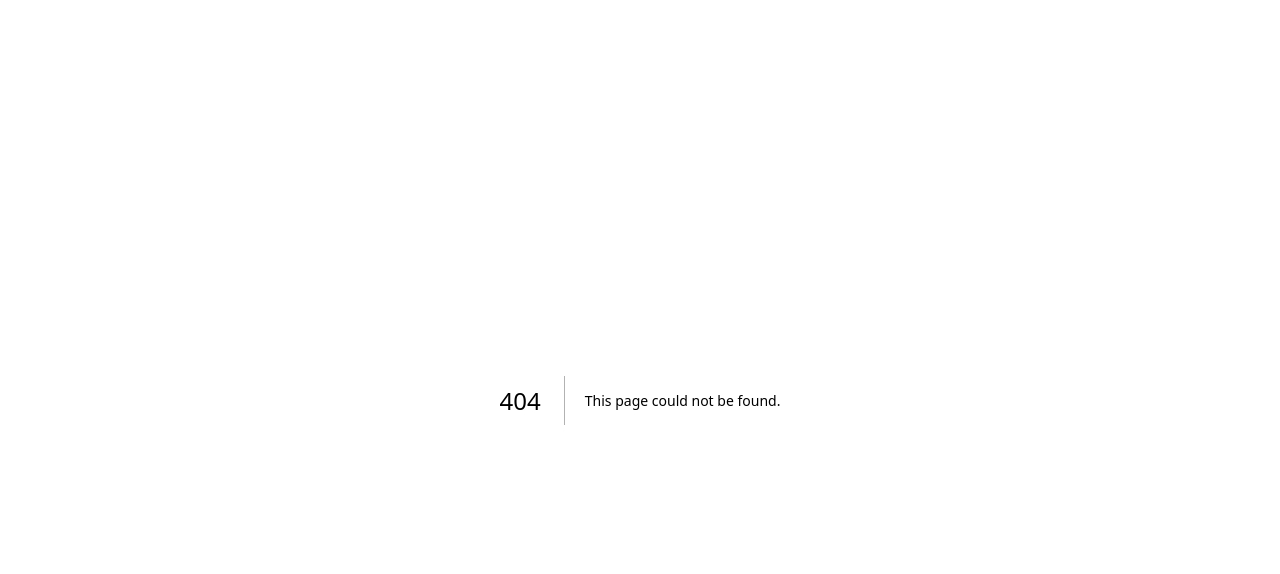
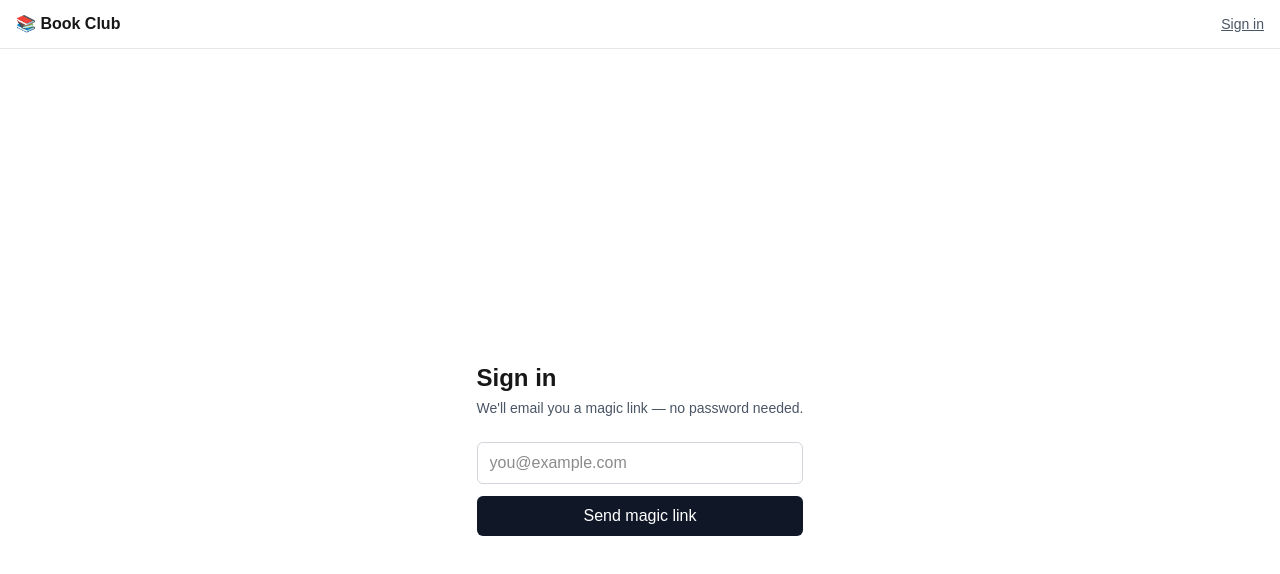
Before and after one commit to isabellale7/book-club, a Next.js app: page /login in a window 1280 px wide. Before the commit this address had no page. Shown: the top 574 px of the page. Built offline with nearby package versions, Linux system fonts and the light colour scheme; no server answers.

Commit message:
feat: add magic-link authentication
NextAuth (Auth.js) with a Prisma-backed Email/Nodemailer provider.
Emails are stubbed to the console in dev (src/lib/email.ts) so no
provider account is needed to sign in locally.

```diff
--- /dev/null
+++ b/src/app/api/auth/[...nextauth]/route.ts
@@ -0,0 +1 @@
+export { GET, POST } from "@/auth";
--- a/src/app/layout.tsx
+++ b/src/app/layout.tsx
@@ -1,5 +1,7 @@
 import type { Metadata } from "next";
 import { Geist, Geist_Mono } from "next/font/google";
+import Link from "next/link";
+import { auth, signOut } from "@/auth";
 import "./globals.css";
 
 const geistSans = Geist({
@@ -13,21 +15,49 @@ const geistMono = Geist_Mono({
 });
 
 export const metadata: Metadata = {
-  title: "Create Next App",
-  description: "Generated by create next app",
+  title: "Book Club",
+  description: "Suggest, vote on, and track what your book club reads next.",
 };
 
-export default function RootLayout({
+export default async function RootLayout({
   children,
 }: Readonly<{
   children: React.ReactNode;
 }>) {
+  const session = await auth();
+
   return (
     <html
       lang="en"
       className={`${geistSans.variable} ${geistMono.variable} h-full antialiased`}
     >
-      <body className="min-h-full flex flex-col">{children}</body>
+      <body className="min-h-full flex flex-col">
+        <header className="flex items-center justify-between border-b border-gray-200 px-4 py-3">
+          <Link href="/" className="font-semibold">
+            📚 Book Club
+          </Link>
+          {session?.user ? (
+            <form
+              action={async () => {
+                "use server";
+                await signOut({ redirectTo: "/login" });
+              }}
+            >
+              <button
+                type="submit"
+                className="text-sm text-gray-600 underline"
+              >
+                Sign out
+              </button>
+            </form>
+          ) : (
+            <Link href="/login" className="text-sm text-gray-600 underline">
+              Sign in
+            </Link>
+          )}
+        </header>
+        <div className="flex flex-1 flex-col">{children}</div>
+      </body>
     </html>
   );
 }
--- /dev/null
+++ b/src/app/login/check-email/page.tsx
@@ -0,0 +1,11 @@
+export default function CheckEmailPage() {
+  return (
+    <main className="mx-auto flex min-h-screen max-w-sm flex-col justify-center gap-3 px-4 text-center">
+      <h1 className="text-2xl font-semibold">Check your email</h1>
+      <p className="text-sm text-gray-600">
+        We sent you a sign-in link. In local dev, look for it in the terminal
+        running <code>npm run dev</code> instead of your inbox.
+      </p>
+    </main>
+  );
+}
--- /dev/null
+++ b/src/app/login/page.tsx
@@ -0,0 +1,35 @@
+import { signIn } from "@/auth";
+
+export default function LoginPage() {
+  return (
+    <main className="mx-auto flex min-h-screen max-w-sm flex-col justify-center gap-6 px-4">
+      <div>
+        <h1 className="text-2xl font-semibold">Sign in</h1>
+        <p className="mt-1 text-sm text-gray-600">
+          We&apos;ll email you a magic link — no password needed.
+        </p>
+      </div>
+      <form
+        action={async (formData) => {
+          "use server";
+          await signIn("nodemailer", formData);
+        }}
+        className="flex flex-col gap-3"
+      >
+        <input
+          type="email"
+          name="email"
+          required
+          placeholder="you@example.com"
+          className="rounded-md border border-gray-300 px-3 py-2 text-base"
+        />
+        <button
+          type="submit"
+          className="rounded-md bg-gray-900 px-3 py-2 text-base font-medium text-white"
+        >
+          Send magic link
+        </button>
+      </form>
+    </main>
+  );
+}
--- /dev/null
+++ b/src/auth.ts
@@ -0,0 +1,38 @@
+import NextAuth from "next-auth";
+import Nodemailer from "next-auth/providers/nodemailer";
+import { PrismaAdapter } from "@auth/prisma-adapter";
+import { prisma } from "@/lib/db";
+import { sendEmail } from "@/lib/email";
+
+export const {
+  handlers: { GET, POST },
+  auth,
+  signIn,
+  signOut,
+} = NextAuth({
+  adapter: PrismaAdapter(prisma),
+  session: { strategy: "database" },
+  providers: [
+    Nodemailer({
+      server: { host: "localhost", port: 25, auth: { user: "", pass: "" } },
+      from: "Book Club <no-reply@bookclub.local>",
+      async sendVerificationRequest({ identifier, url }) {
+        await sendEmail({
+          to: identifier,
+          subject: "Your Book Club sign-in link",
+          text: `Sign in by clicking this link:\n${url}\n\nThis link expires in 24 hours.`,
+        });
+      },
+    }),
+  ],
+  pages: {
+    signIn: "/login",
+    verifyRequest: "/login/check-email",
+  },
+  callbacks: {
+    session({ session, user }) {
+      session.user.id = user.id;
+      return session;
+    },
+  },
+});
--- /dev/null
+++ b/src/lib/auth-helpers.ts
@@ -0,0 +1,17 @@
+import { redirect, notFound } from "next/navigation";
+import { auth } from "@/auth";
+import { prisma } from "@/lib/db";
+
+export async function requireUser() {
+  const session = await auth();
+  if (!session?.user?.id) redirect("/login");
+  return session.user;
+}
+
+export async function requireMembership(clubId: string, userId: string) {
+  const membership = await prisma.membership.findUnique({
+    where: { userId_clubId: { userId, clubId } },
+  });
+  if (!membership) notFound();
+  return membership;
+}
--- /dev/null
+++ b/src/lib/email.ts
@@ -0,0 +1,15 @@
+type SendEmailArgs = {
+  to: string;
+  subject: string;
+  text: string;
+};
+
+// Dev stub: logs the email instead of sending it. Swap this out for a real
+// provider (Resend, Postmark, ...) once you have an account and a verified
+// sending domain — the call sites don't need to change.
+export async function sendEmail({ to, subject, text }: SendEmailArgs) {
+  console.log(`\n----- EMAIL to ${to} -----`);
+  console.log(`Subject: ${subject}`);
+  console.log(text);
+  console.log("----- END EMAIL -----\n");
+}
--- /dev/null
+++ b/src/types/next-auth.d.ts
@@ -0,0 +1,9 @@
+import type { DefaultSession } from "next-auth";
+
+declare module "next-auth" {
+  interface Session {
+    user: {
+      id: string;
+    } & DefaultSession["user"];
+  }
+}
```
